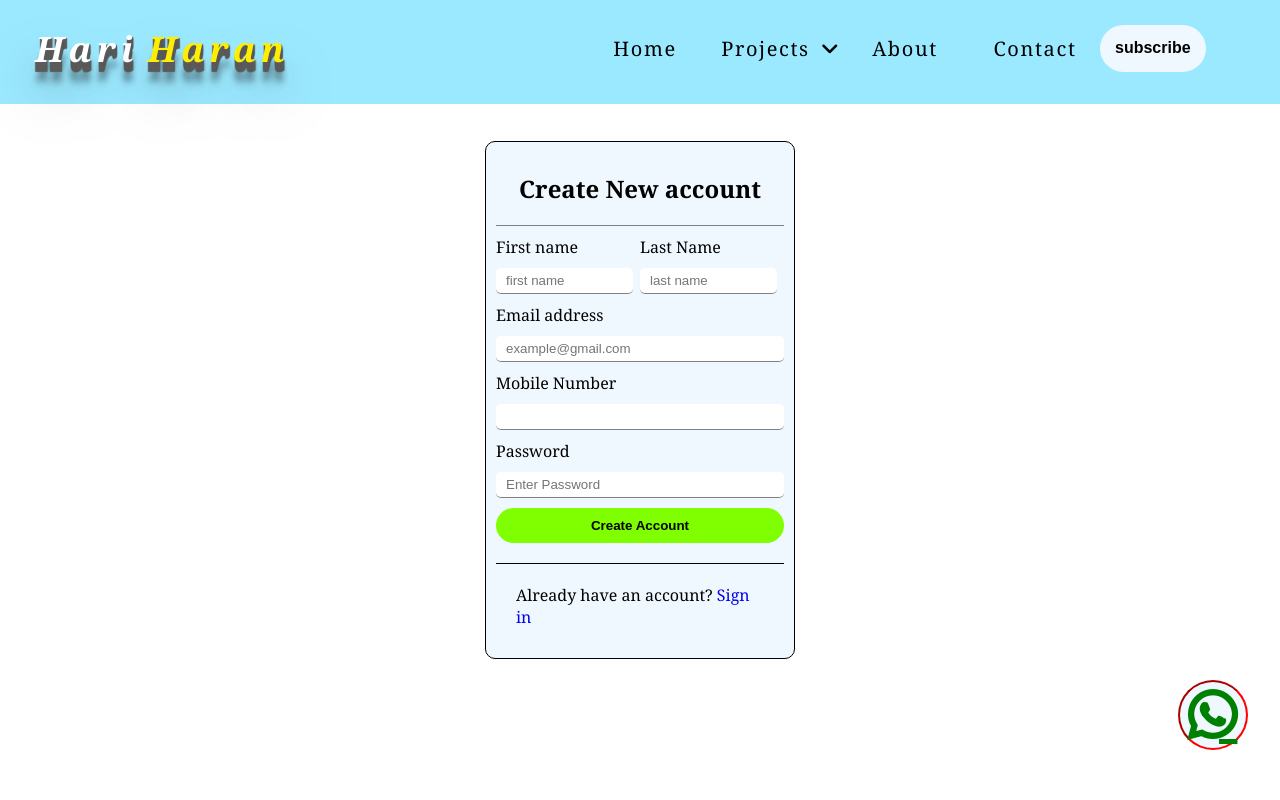
After one commit to hari-haran80/portfolio_django, a Django app: page /register.html in a window 1280 px wide. The commit adds this page. Run offline with Django 4.2, Linux system fonts and the light colour scheme.

Commit message:
added new login page and register form with django models and view.py

```diff
--- a/portfolio_project/portfolio_app/admin.py
+++ b/portfolio_project/portfolio_app/admin.py
@@ -3,3 +3,4 @@ from .models import *
 
 admin.site.register(Contact)
 admin.site.register(Img)
+admin.site.register(Register)
--- a/portfolio_project/portfolio_app/urls.py
+++ b/portfolio_project/portfolio_app/urls.py
@@ -22,4 +22,6 @@ urlpatterns = [
     path('img.html', views.view_image, name='view image'),
     path('update_data/<int:id>', views.update_review, name='update data'),
     path('del_data/<int:id>', views.delete_review, name='delete data'),
+    path('register.html', views.register_new, name='new registration'),
+    path('signin.html', views.Login_new, name='new login'),
 ]
--- a/portfolio_project/portfolio_app/views.py
+++ b/portfolio_project/portfolio_app/views.py
@@ -47,13 +47,38 @@ def view_image(request):
 def update_review(request, id):
     update = Img.objects.get(pk = id)
     if request.method == 'POST':
-        new =ImageForms( data = request.POST, files = request.FILES)
-        if new.is_valid():
-            new.save()
-            return redirect('home')
+        name = request.POST['name']
+        position = request.POST['position']
+        write_review = request.POST['write_review']
+        update.name = name
+        update.position = position
+        update.write_review = write_review
+        update.save()
+        return redirect('home')
     return render(request, 'update.html',{'update':update})
 
 def delete_review(request, id):
     data = Img.objects.get(pk = id)
     data.delete()
     return redirect('home')
+
+
+def Login_new(request):
+    return render(request, 'signin.html')
+
+def register_new(request):
+    if request.method == 'POST':
+        Fname = request.POST['Fname']
+        Lname = request.POST['Lname']
+        Email = request.POST['Email']
+        Password = request.POST['Password']
+        Mobile = request.POST['Mobile']
+        data1 = Register()
+        data1.Fname = Fname
+        data1.Lname = Lname
+        data1.Email = Email
+        data1.Password = Password
+        data1.Mobile = Mobile
+        data1.save()
+        return redirect('signin.html')
+    return render(request, 'register.html')
--- a/portfolio_project/static/css/nav.css
+++ b/portfolio_project/static/css/nav.css
@@ -146,10 +146,18 @@ body{
 /* -------whats app icon------ */
 
 .whats_app{
+    display: flex;
+    justify-content: center;
+    align-items: center;
+    text-align: center;
+    border: 2px solid red;
+    border-style: inset;
+    background-color: aliceblue;
+    width: 70px;
+    height: 70px;
+    border-radius: 50%;
     z-index: 150;
     position: fixed;
-    width: 50px;
-    height: 50px;
     margin-top: 85vh;
     margin-left:92% ;
 }
@@ -158,9 +166,10 @@ body{
     border-radius: 50px;
     font-size: 55px;
     font-weight: 900;
+    border: none;
 }
 .fa-whatsapp:hover{
-    color: aqua;
+    color: red;
 }
 
 /* -------end of whats app icon------ */
--- /dev/null
+++ b/portfolio_project/static/css/registration.css
@@ -0,0 +1,114 @@
+*{
+    margin: 0;
+    border: 0;
+    box-sizing: border-box;
+}
+.registration_main_container{
+    width: 100%;
+    height: 100vh;
+    display: flex;
+    align-items: center;
+    justify-content: center;
+    letter-spacing: normal;
+}
+.registration_sub_container h2{
+    text-align: center;
+    padding: 20px 0;
+    border-bottom: 1px solid gray;
+}
+.registration_sub_container{
+    background-color: aliceblue;
+    width: 310px;
+    border-radius: 10px;
+    border: 1px solid black;
+    padding: 10px;
+}
+.names_div{
+    display: flex;
+    justify-content: space-between;
+    width: 100%;
+    margin-top: 10px;
+}
+.first_name_div{
+    width: 100%;
+}
+.first_name_div input{
+    margin-top: 10px;
+    width: 95%;
+    padding: 5px 10px;
+    border-radius: 5px;
+    border-bottom: 1px solid gray;
+}
+.last_name_div{
+    width: 100%;
+}
+.last_name_div input{
+    margin-top: 10px;
+    padding: 5px 10px;
+    width: 95%;
+    border-radius: 5px;
+    border-bottom: 1px solid gray;
+}
+.email_div{
+    width: 100%;
+    margin-top: 10px;
+}
+.email_div input{
+    border-radius: 5px;
+    width: 100%;
+    margin-top: 10px;
+    padding: 5px 10px;
+    border-radius: 5px;
+    border-bottom: 1px solid gray;
+}
+.mobile_number_div{
+    width: 100%;
+    margin-top: 10px;
+}
+.mobile_number_div input{
+    width: 100%;
+    padding: 5px 10px;
+    margin-top: 10px;
+    border-radius: 5px;
+    border-bottom: 1px solid gray;
+}
+.password_div{
+    width: 100%;
+    margin-top: 10px;
+}
+.password_div input{
+    width: 100%;
+    padding: 5px 10px;
+    margin-top: 10px;
+    border-radius: 5px;
+    border-bottom: 1px solid gray;
+}
+.submit_button{
+    margin-top: 10px;
+    width: 100%;
+    border-bottom: 1px solid black;
+}
+.btn_create{
+    width: 100%;
+    margin-bottom: 20px;
+    padding: 10px;
+    background-color: chartreuse;
+    border-radius: 50px;
+    font-weight: 700;
+}
+.btn_create:hover{
+    background-color: orange;
+}
+.already_have{
+    width: 100%;
+    display: flex;
+    justify-content: center;
+    align-items: center;
+    padding: 20px;
+}
+.Signin_link{
+    text-decoration: none;
+}
+.Signin_link:hover{
+    color: red;
+}
--- /dev/null
+++ b/portfolio_project/template/register.html
@@ -0,0 +1,51 @@
+<!DOCTYPE html>
+<html lang="en">
+<head>
+    <meta charset="UTF-8">
+    <link rel="stylesheet" href="../static/css/registration.css"">
+    <meta name="viewport" content="width=device-width, initial-scale=1.0">
+    <title>New Register</title>
+    <style>
+
+    </style>
+</head>
+<body>
+    {% include 'nav.html' %}
+    <div class="registration_main_container">
+        <div class="registration_sub_container">
+            <h2>Create New account</h2>
+            <form action="" method="POST">
+                {% csrf_token %}
+                <div class="names_div">
+                    <div class="first_name_div">
+                        <label for="">First name</label><br>
+                        <input type="text" placeholder="first name"  name="Fname">
+                    </div>
+                    <div class="last_name_div">
+                        <label for="">Last Name</label><br>
+                        <input type="text" placeholder="last name" name="Lname">
+                    </div>
+                </div>
+                <div class="email_div">
+                    <label for="">Email address</label><br>
+                    <input type="email" id="" placeholder="example@gmail.com" name="Email">
+                </div>
+                <div class="mobile_number_div">
+                    <label for="">Mobile Number</label><br>
+                    <input type="tel" name="Mobile">
+                </div>
+                <div class="password_div">
+                    <label for="">Password</label><br>
+                    <input type="password" placeholder="Enter Password" name="Password">
+                </div>
+                <div class="submit_button">
+                    <button type="submit" class="btn_create">Create Account</button>
+                </div>
+                <div class="already_have">
+                    <p>Already have an account? <a href="./signin.html" class="Signin_link">Sign in</a></p>
+                </div>
+            </form>
+        </div>
+    </div>
+</body>
+</html>
```
Also changed, not shown: portfolio_project/portfolio_app/models.py (+8 -0 lines), portfolio_project/static/css/index.css (+5 -22 lines), portfolio_project/static/css/signin.css (added, +84 -0 lines), portfolio_project/template/signin.html (added, +37 -0 lines), portfolio_project/template/update.html (+10 -3 lines), portfolio_project/db.sqlite3, portfolio_project/images/53009.jpg (added), portfolio_project/images/IMG_20200314_132441_517.jpg (added), portfolio_project/portfolio_app/migrations/0007_register.py (added).
